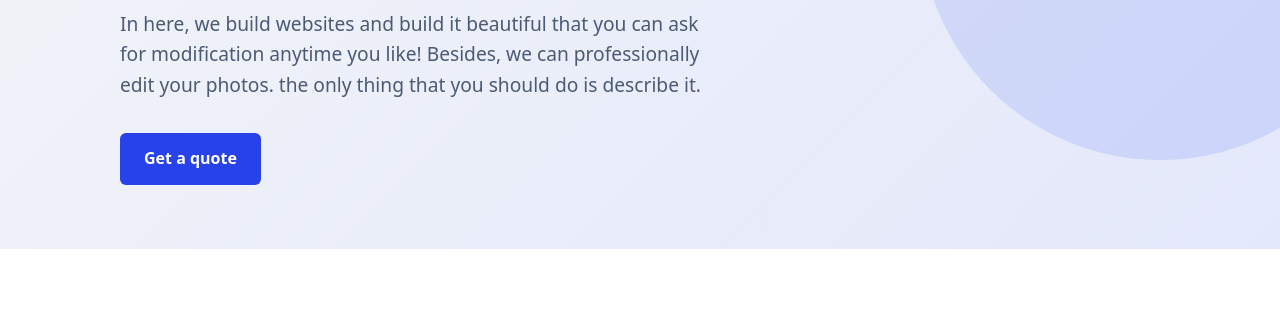
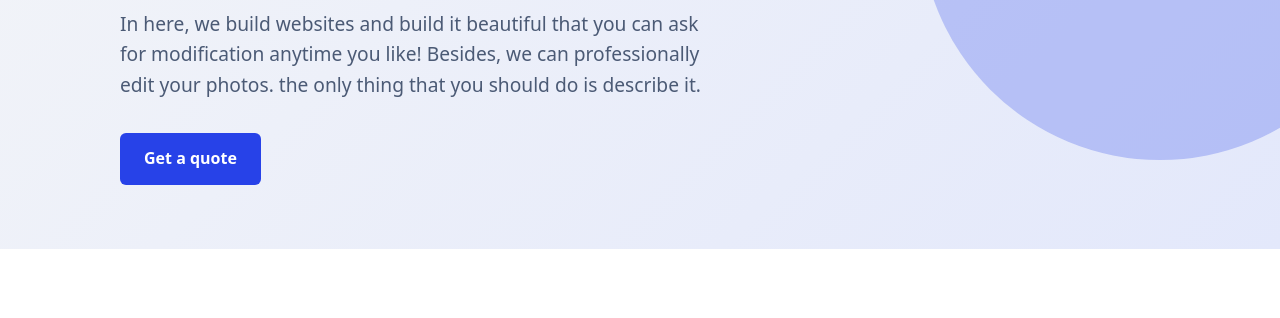
Before and after one commit to Amir-zn/opalix.github.io, a plain HTML site: page index.html in a window 1280 px wide. Shown: the part 228-546 px from the top of the page. Drawn offline with Linux system fonts and the light colour scheme.

Commit message:
Update style.css

```diff
--- a/style.css
+++ b/style.css
@@ -123,7 +123,7 @@ position: relative;
     height: 480px;
     border-radius: 50%;
     background: var(--accent);
-    opacity: 0.12;
+    opacity: 0.25;
     top: -160px;
     right: -120px;
 }
```
